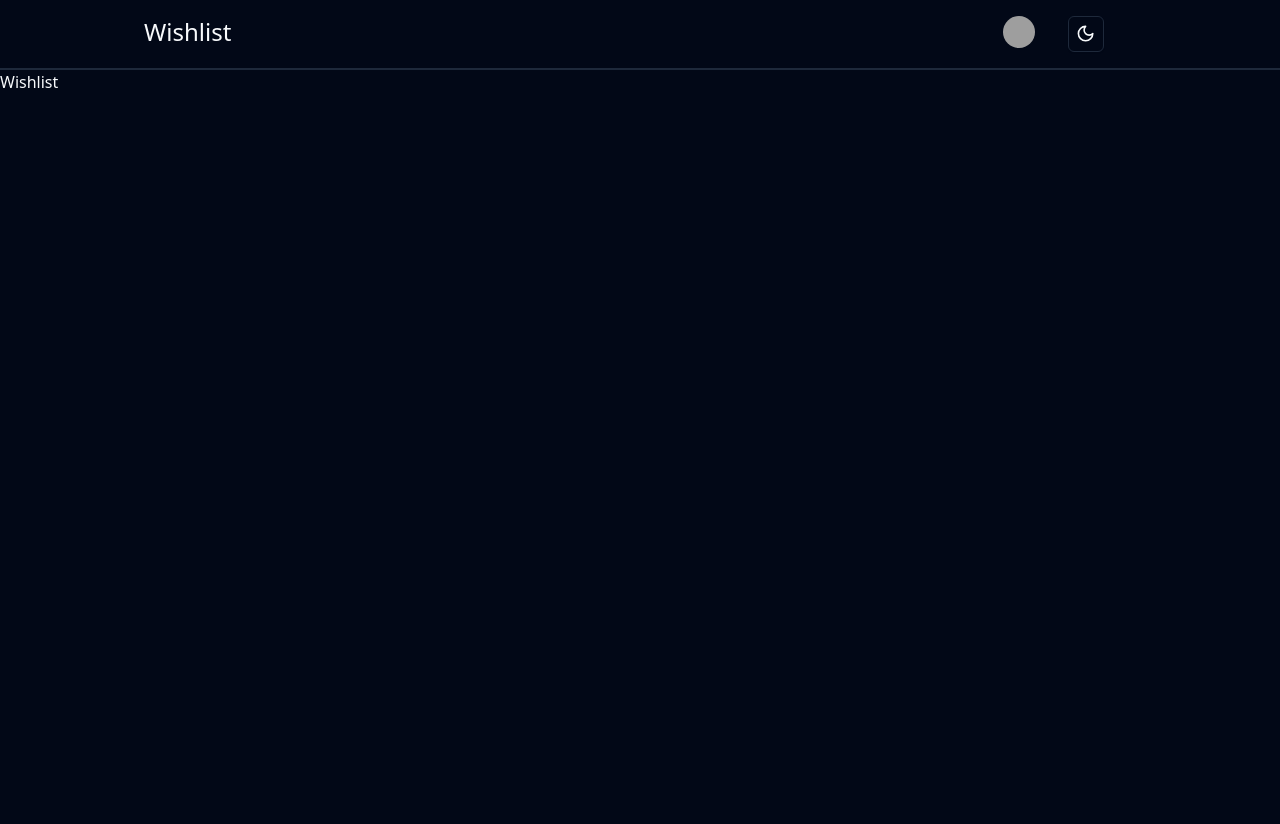
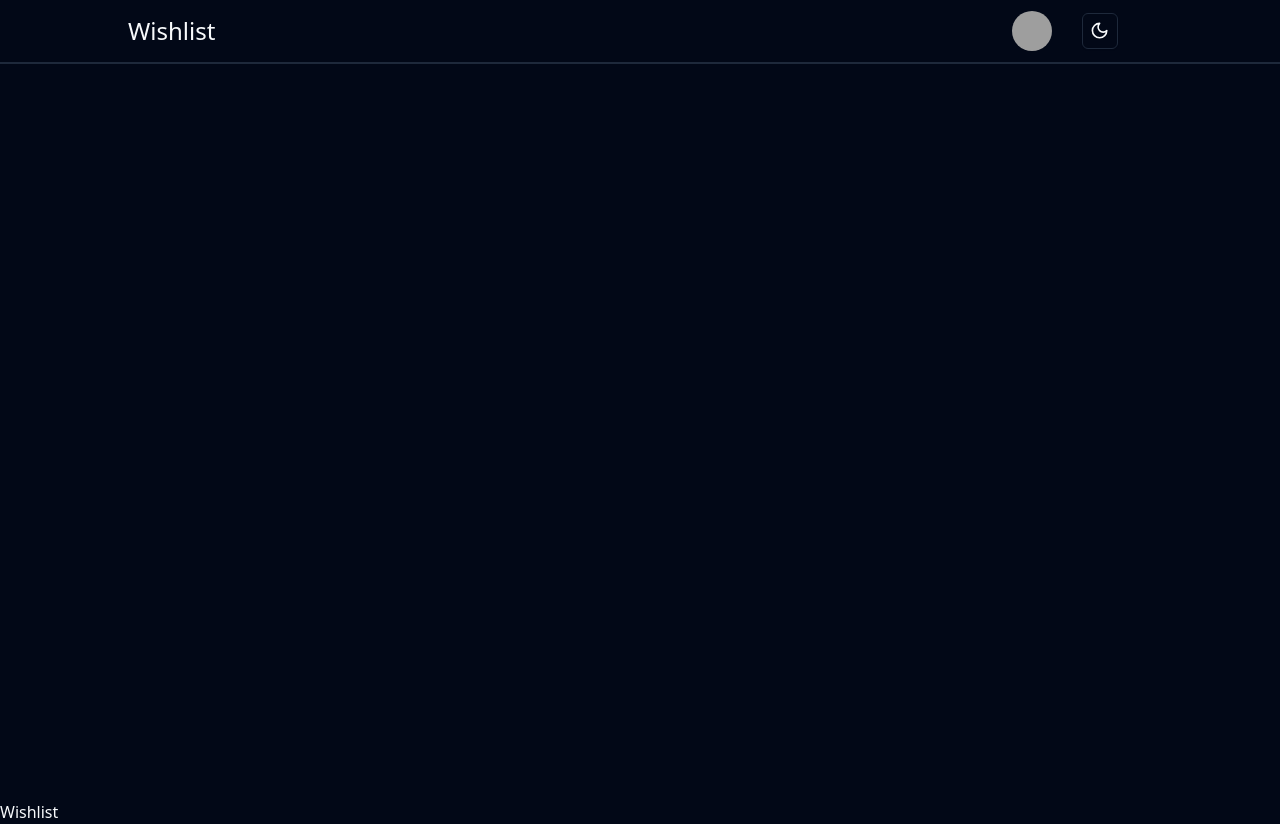
Before and after one commit to rexong/wishlist, a React app in the folder frontend/: page / in a window 1280 px wide. Before the commit the page ends 800 px from the top, so only its background shows below. Built offline with nearby package versions, Linux system fonts and the light colour scheme; grey boxes are pictures that could not be loaded; the HTML template or start-up script is replaced by a standard one.

Commit message:
fix: Add Basic Layout

```diff
--- a/frontend/src/App.tsx
+++ b/frontend/src/App.tsx
@@ -1,5 +1,4 @@
 import { ThemeProvider } from "./components/theme-provider"
-import Navbar from "./layout/nav-bar"
 import { Route, Routes } from "react-router-dom"
 import HomeScreen from "./pages/home-screen"
 import WishlistScreen from "./pages/wishlist-screen"
@@ -7,13 +6,14 @@ import NotFoundScreen from "./pages/not-found-screen"
 import AuthenticateScreen from "./pages/authentication-screen"
 import isAuthenticated from "./state"
 import ProfileScreen from "./pages/pofile-screen"
+import MainLayout from "./layout/main-layout"
 
 function App() {
 
   return (
     <>
       <ThemeProvider defaultTheme="dark" storageKey="vite-ui-theme">
-        <Navbar />
+        <MainLayout />
         <Routes>
           {
             isAuthenticated ? (
--- a/frontend/src/components/user-avatar.tsx
+++ b/frontend/src/components/user-avatar.tsx
@@ -8,7 +8,7 @@ export default function UserAvatar() {
       <DropdownMenu>
         <DropdownMenuTrigger asChild>
           <Button variant="ghost" className="relative h-8 w-8 rounded-full">
-            <Avatar className="h-8 w-8">
+            <Avatar className="h-10 w-10">
               <AvatarImage src="https://github.com/shadcn.png" />
               <AvatarFallback>SC</AvatarFallback>
             </Avatar>
--- /dev/null
+++ b/frontend/src/layout/main-layout.tsx
@@ -0,0 +1,11 @@
+import Navbar from "./nav-bar";
+import { Outlet } from "react-router-dom";
+
+export default function MainLayout() {
+    return (
+        <main className="h-screen w-screen">
+            <Navbar />
+            <Outlet />
+        </main>
+    )
+}
--- a/frontend/src/layout/nav-bar.tsx
+++ b/frontend/src/layout/nav-bar.tsx
@@ -1,26 +1,23 @@
 import { ModeToggle } from "@/components/mode-toggle"
 import UserAvatar from "@/components/user-avatar"
-import { Link, Outlet } from "react-router-dom"
+import { Link } from "react-router-dom"
 import isAuthenticated from "@/state"
 
 export default function Navbar() {
 
   return (
     <>
-      <nav className="border-b-2">
-        <div className="flex item-center justify-between mx-36 my-4">
-          <Link to="/">
-            <h2 className="basis-3/4 text-2xl">Wishlist</h2>
+      <nav className="border-b-2 h-16">
+        <div className="flex mx-32 h-full items-center justify-between">
+          <Link to='/'>
+            <h2 className="text-2xl">Wishlist</h2>
           </Link>
-          <div className="basis-1/6 flex justify-evenly">
-            {isAuthenticated && <UserAvatar />}
-            <div>
-              <ModeToggle />
-            </div>
+          <div className="basis-1/6 flex justify-evenly items-center h-full">
+            {isAuthenticated && <UserAvatar/>}
+            <ModeToggle />
           </div>
         </div>
       </nav>
-      <Outlet />
     </>
   )
 }
```
